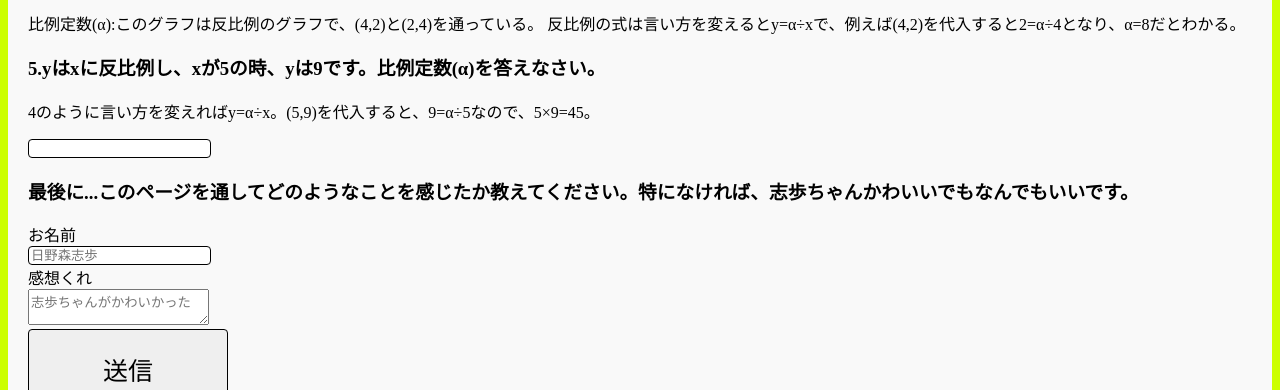
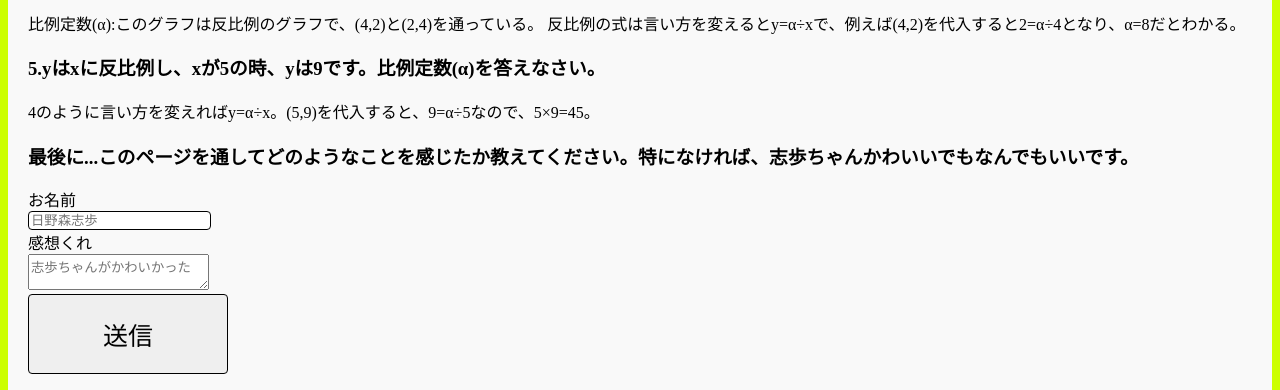
Before and after one commit to Marukun1025/testkotae, a plain HTML site: page index.html in a window 1280 px wide. Shown: the part 1140-1530 px from the top of the page. Drawn offline with Linux system fonts and the light colour scheme.

Commit message:
Update index.html

```diff
--- a/index.html
+++ b/index.html
@@ -112,7 +112,6 @@
 	<div class="dai5">
 	<h3>5.yはxに反比例し、xが5の時、yは9です。比例定数(α)を答えなさい。</h3>
  <p>4のように言い方を変えればy=α÷x。(5,9)を代入すると、9=α÷5なので、5×9=45。</p>
-	<input type="text" name="dai5" id="dai5"/>
 	</div>
  <form action="https://formspree.io/f/xnnqbwbw" method="POST" id="furim">
 		<h3>最後に...このページを通してどのようなことを感じたか教えてください。特になければ、志歩ちゃんかわいいでもなんでもいいです。</h3>
```
